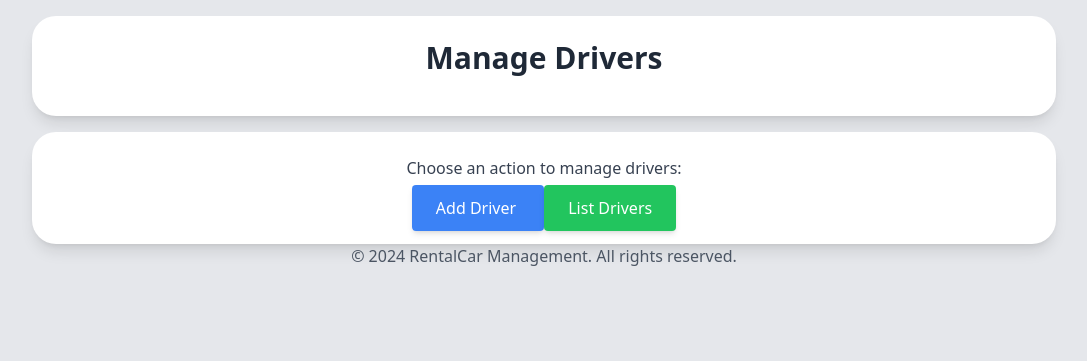
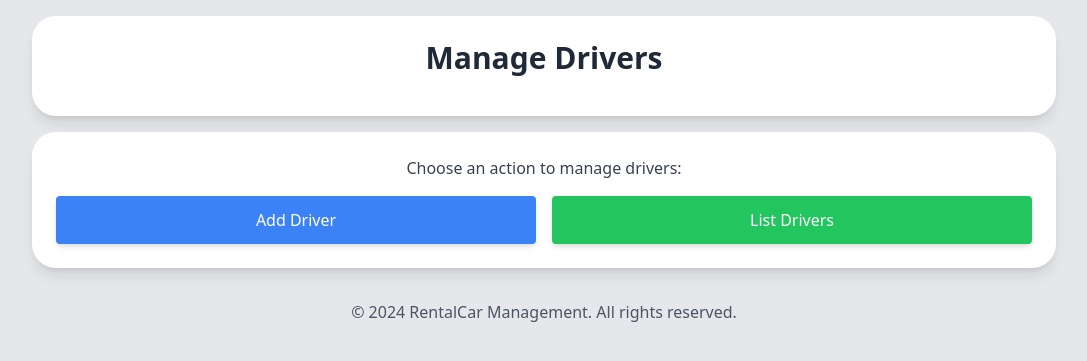
Before and after one commit to Jonathancassara/RentalCar_WebApp, a Django app: page /drivers/ in a window 1280 px wide. Shown: the top 361 px of the page, without its empty margins (96-1183 px from the left). Run offline with Django 5.2, Linux system fonts and the light colour scheme.

Commit message:
upgrade drivers
fix probleme phone number

```diff
--- a/RentalCar/Frontend/static/css/style.css
+++ b/RentalCar/Frontend/static/css/style.css
@@ -602,6 +602,10 @@ video {
   margin-top: 1.5rem;
 }
 
+.mt-8 {
+  margin-top: 2rem;
+}
+
 .block {
   display: block;
 }
@@ -612,6 +616,10 @@ video {
 
 .table {
   display: table;
+}
+
+.grid {
+  display: grid;
 }
 
 .contents {
@@ -642,6 +650,10 @@ video {
   max-width: 28rem;
 }
 
+.table-auto {
+  table-layout: auto;
+}
+
 .border-collapse {
   border-collapse: collapse;
 }
@@ -658,6 +670,14 @@ video {
   resize: both;
 }
 
+.grid-cols-1 {
+  grid-template-columns: repeat(1, minmax(0, 1fr));
+}
+
+.grid-cols-2 {
+  grid-template-columns: repeat(2, minmax(0, 1fr));
+}
+
 .flex-col {
   flex-direction: column;
 }
@@ -672,6 +692,14 @@ video {
 
 .justify-center {
   justify-content: center;
+}
+
+.justify-between {
+  justify-content: space-between;
+}
+
+.gap-4 {
+  gap: 1rem;
 }
 
 .space-x-4 > :not([hidden]) ~ :not([hidden]) {
@@ -819,6 +847,10 @@ video {
   text-align: center;
 }
 
+.text-right {
+  text-align: right;
+}
+
 .text-3xl {
   font-size: 1.875rem;
   line-height: 2.25rem;
@@ -927,11 +959,6 @@ video {
   background-color: rgb(37 99 235 / var(--tw-bg-opacity, 1));
 }
 
-.hover\:bg-gray-100:hover {
-  --tw-bg-opacity: 1;
-  background-color: rgb(243 244 246 / var(--tw-bg-opacity, 1));
-}
-
 .hover\:bg-gray-50:hover {
   --tw-bg-opacity: 1;
   background-color: rgb(249 250 251 / var(--tw-bg-opacity, 1));
@@ -962,13 +989,13 @@ video {
   outline-offset: 2px;
 }
 
-.focus\:ring-2:focus {
-  --tw-ring-offset-shadow: var(--tw-ring-inset) 0 0 0 var(--tw-ring-offset-width) var(--tw-ring-offset-color);
-  --tw-ring-shadow: var(--tw-ring-inset) 0 0 0 calc(2px + var(--tw-ring-offset-width)) var(--tw-ring-color);
-  box-shadow: var(--tw-ring-offset-shadow), var(--tw-ring-shadow), var(--tw-shadow, 0 0 #0000);
-}
-
 .focus\:ring-blue-500:focus {
   --tw-ring-opacity: 1;
   --tw-ring-color: rgb(59 130 246 / var(--tw-ring-opacity, 1));
 }
+
+@media (min-width: 640px) {
+  .sm\:grid-cols-2 {
+    grid-template-columns: repeat(2, minmax(0, 1fr));
+  }
+}
--- a/RentalCar/Frontend/templates/drivers.html
+++ b/RentalCar/Frontend/templates/drivers.html
@@ -17,7 +17,7 @@
     <!-- Buttons Section -->
     <div class="bg-white p-6 rounded-3xl shadow-lg w-full max-w-5xl mt-4 text-center">
         <p class="text-gray-700 font-medium mb-4">Choose an action to manage drivers:</p>
-        <div class="grid grid-cols-1 sm:grid-cols-3 gap-4">
+        <div class="grid grid-cols-1 sm:grid-cols-2 gap-4">
             <!-- Add Driver Button -->
             <a href="{% url 'add_driver' %}"
                class="bg-blue-500 text-white px-6 py-3 rounded hover:bg-blue-600 transition shadow-md">
@@ -29,8 +29,7 @@
                class="bg-green-500 text-white px-6 py-3 rounded hover:bg-green-600 transition shadow-md">
                 List Drivers
             </a>
-
-            </div>
+        </div>
     </div>
 
     <!-- Footer -->
```
